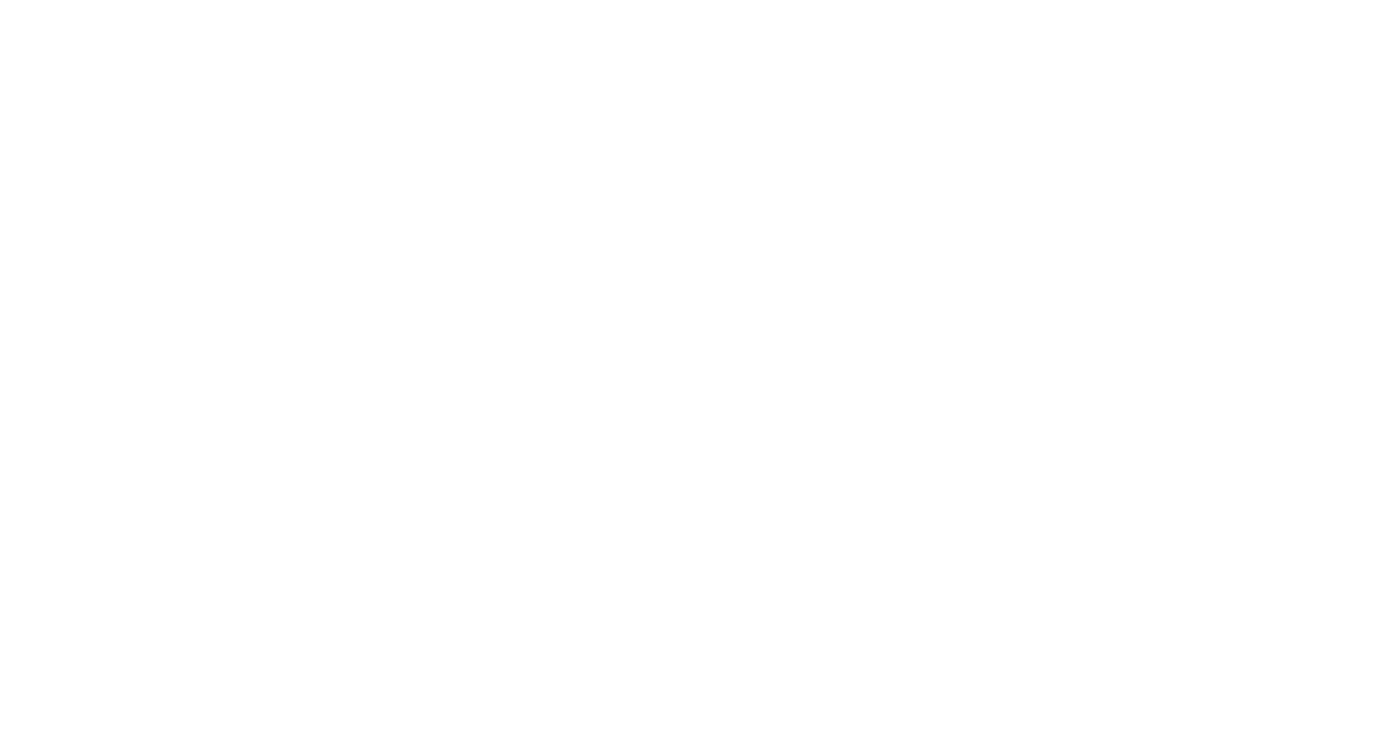
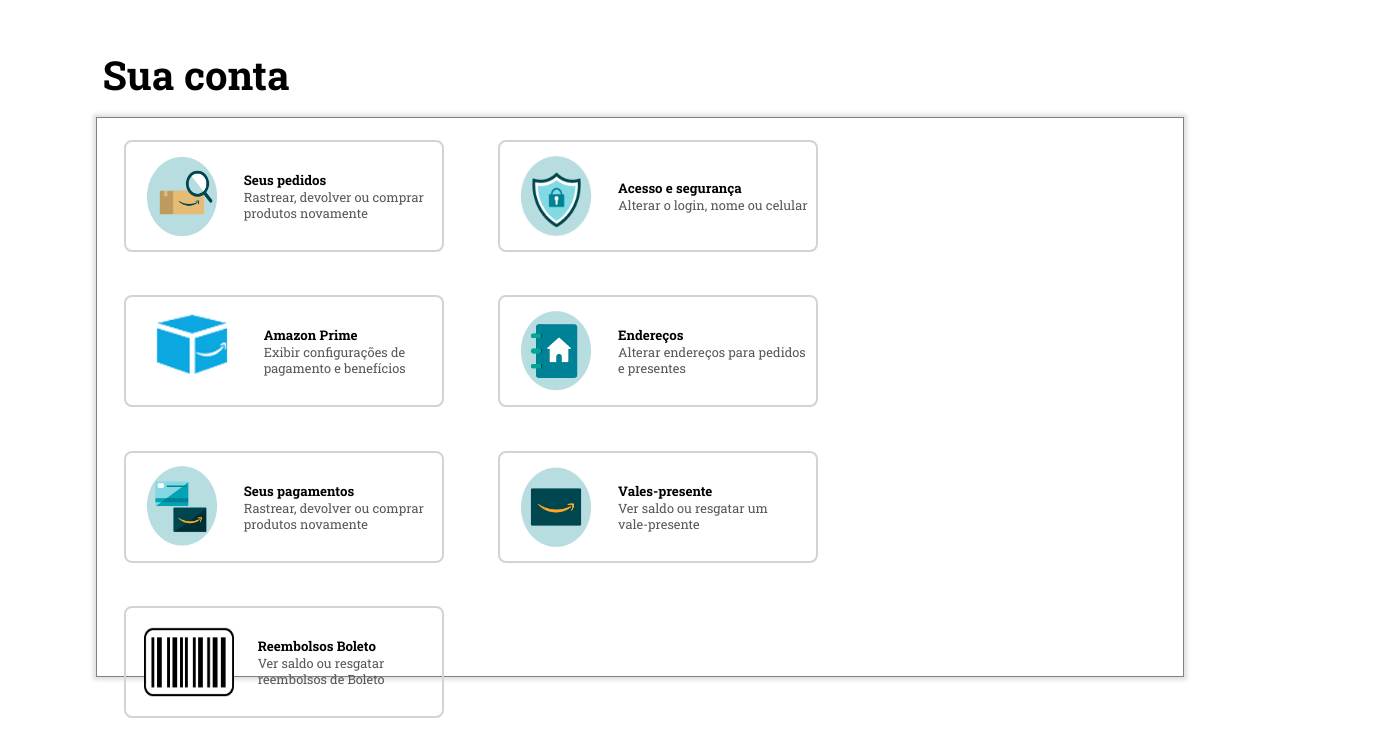
Before and after one commit to WeslleyBastos/AmazonClone, a React (Create React App) app: page /cart in a window 1280 px wide. Shown: the top 756 px of the page, 1382 px wide, since content can reach past the window. Built offline with nearby package versions, Linux system fonts and the light colour scheme.

Commit message:
feat: build your account

```diff
--- a/src/components/InfoClient/index.jsx
+++ b/src/components/InfoClient/index.jsx
@@ -0,0 +1,77 @@
+import iconeBox from "../../assets/icone1.png"
+import iconeKey from "../../assets/icone2.png"
+import iconePrime from "../../assets/icone3.png"
+import iconeAddress from "../../assets/icone4.png"
+import iconePayment from "../../assets/icone5.png"
+import iconePresent from "../../assets/icone6.png"
+import iconeTicket from "../../assets/icone7.png"
+import { ContainerAllInfo, ContainerItems } from "./styles"
+
+
+export const InfoClient = () => {
+
+    const notAllowed = {cursor: "not-allowed"}
+    return (
+        <ContainerAllInfo>
+                <h1>Sua conta</h1>
+            <ContainerItems>
+
+                <div className="container-box" style={notAllowed} title="Em manuntenção">
+                    <img src={iconeBox} alt="icone-pedidos" />
+                    <div className="info-section-prods">
+                        <h5>Seus pedidos</h5>
+                        <p>Rastrear, devolver ou comprar<br /> produtos novamente</p>
+                    </div>
+                </div>
+
+                <div className="container-box">
+                    <img src={iconeKey} alt="icone-trocar-senha" />
+                    <div className="info-section-prods">
+                        <h5>Acesso e segurança</h5>
+                        <p>Alterar o login, nome ou celular</p>
+                    </div>
+                </div>
+
+                <div className="container-box" style={notAllowed} title="Em manuntenção">
+                    <img src={iconePrime} alt="icone-amazon-prime" className="img-prime" />
+                    <div className="info-section-prods">
+                        <h5>Amazon Prime</h5>
+                        <p>Exibir configurações de<br/> pagamento e benefícios</p>
+                    </div>
+                </div>
+
+                <div className="container-box">
+                    <img src={iconeAddress} alt="icone-endereço" />
+                    <div className="info-section-prods">
+                        <h5>Endereços</h5>
+                        <p>Alterar endereços para pedidos<br/> e presentes</p>
+                    </div>
+                </div>
+
+                <div className="container-box" style={notAllowed} title="Em manuntenção">
+                    <img src={iconePayment} alt="icone-pagamentos" />
+                    <div className="info-section-prods">
+                        <h5>Seus pagamentos</h5>
+                        <p>Rastrear, devolver ou comprar<br /> produtos novamente</p>
+                    </div>
+                </div>
+
+                <div className="container-box" style={notAllowed} title="Em manuntenção">
+                    <img src={iconePresent} alt="icone-presente" />
+                    <div className="info-section-prods">
+                        <h5>Vales-presente</h5>
+                        <p>Ver saldo ou resgatar um <br />vale-presente</p>
+                    </div>
+                </div>
+
+                <div className="container-box" style={notAllowed} title="Em manuntenção">
+                    <img src={iconeTicket} alt="icone-pagamentos" className="img-boleto" />
+                    <div className="info-section-prods">
+                        <h5>Reembolsos Boleto</h5>
+                        <p>Ver saldo ou resgatar<br /> reembolsos de Boleto</p>
+                    </div>
+                </div>
+            </ContainerItems>
+        </ContainerAllInfo>
+    )
+}
--- /dev/null
+++ b/src/components/InfoClient/styles.js
@@ -0,0 +1,73 @@
+import styled from "styled-components"
+
+export const ContainerAllInfo = styled.main `
+     h1 {
+        position: relative;
+        top: 3rem;
+        left: 8%;
+        font-size: 2.5rem;
+    }
+
+    .not-allowed {
+        cursor: not-allowed;
+        border: 5px solid red;
+    }
+
+`
+
+export const ContainerItems = styled.div `
+    width: 85vw;
+    height: 70vh;
+    border: 1.5px solid gray;
+    box-shadow: 0 0 3pt 2pt #0202;
+    margin: 5% auto;
+    display: flex;
+    flex-wrap: wrap;
+
+    .container-box {
+        width: 20rem;
+        height: 7rem;
+        display: flex;
+        align-items: center;
+        margin: 2% 2.5%;
+        flex-wrap: wrap;
+        border: 2px solid lightgray;
+        gap: 0.5rem;
+        border-radius: 8px;
+        padding: 0.1rem;
+        cursor: pointer;
+
+       &:hover {
+        box-shadow: 0 0 3pt 2pt #F27723;
+        outline-width: 0px;
+        transition: all 0.8s;
+    }
+
+        img {
+            width: 76px;
+            height: 86px;
+            margin-left: 1rem;
+        }
+
+        .img-boleto {
+            width: 90px;
+            height: 70px;
+        }
+
+        .img-prime {
+            width: 96px;
+            height: 76px;
+        }
+    }
+
+        h5 {
+            font-weight: 700;
+            padding-left: 1rem;
+        }
+
+        p {
+            color: #565959;
+            padding-left: 1rem;
+            font-size: 0.8rem;
+        }
+`
--- a/src/routes/index.jsx
+++ b/src/routes/index.jsx
@@ -2,7 +2,7 @@
 import { Login } from "../pages/LoginPage"
 import { RegisterPage } from "../pages/RegisterPage"
 import ProductPage from "../pages/Product"
-
+import { InfoClient } from "../components/InfoClient"
 export const Routes = () => {
     return (
         <Switch>
@@ -22,6 +22,9 @@
                 <ProductPage />
             </Route>
 
+            <Route path="*">
+                <InfoClient />
+            </Route>
 
         </Switch>
     )
```
